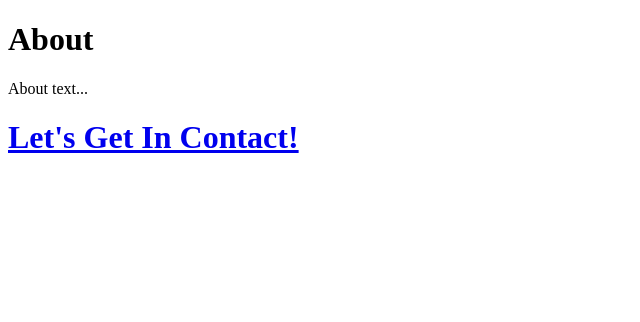
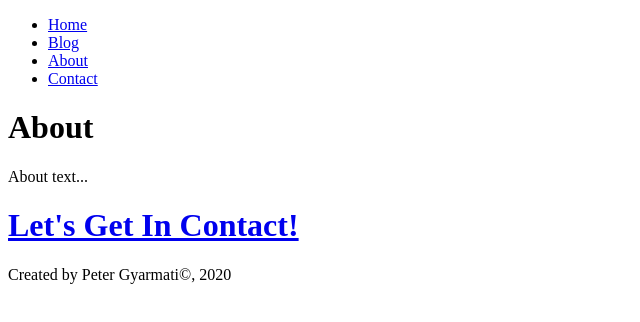
Before and after one commit to peter-gy/gatsby-bootcamp, a Gatsby site: page /about in a window 1280 px wide. Shown: the whole page, without its empty margins (0-640 px from the left). Built offline with nearby package versions, Linux system fonts and the light colour scheme; Gatsby itself is replaced by a stand-in of ours.

Commit message:
shared header and footer added

```diff
--- /dev/null
+++ b/src/components/footer.js
@@ -0,0 +1,11 @@
+import React from "react"
+
+const Footer = () => {
+    return (
+        <footer>
+            <p>Created by Peter Gyarmati©, 2020</p>
+        </footer>
+    );
+};
+
+export default Footer;
--- /dev/null
+++ b/src/components/header.js
@@ -0,0 +1,28 @@
+import React from "react"
+
+import { Link } from "gatsby"
+
+const Header = () => {
+    return (
+        <header>
+            <nav>
+                <ul>
+                    <li>
+                        <Link to="/">Home</Link>
+                    </li>
+                    <li>
+                        <Link to="/blog">Blog</Link>
+                    </li>
+                    <li>
+                        <Link to="/about">About</Link>
+                    </li>
+                    <li>
+                        <Link to="/contact">Contact</Link>
+                    </li>
+                </ul>
+            </nav>
+        </header>
+    );
+};
+
+export default Header;
--- a/src/pages/about.js
+++ b/src/pages/about.js
@@ -1,12 +1,17 @@
 import React from "react"
 import { Link } from "gatsby"
+
+import Footer from "../components/footer"
+import Header from "../components/header"
 
 const AboutPage = () => {
     return (
         <div>
+            <Header/>
             <h1>About</h1>
             <p>About text...</p>
             <h1><Link to="/contact">Let's Get In Contact!</Link></h1>
+            <Footer/>
         </div>
     );
 };
--- a/src/pages/blog.js
+++ b/src/pages/blog.js
@@ -1,10 +1,15 @@
 import React from "react"
+
+import Footer from "../components/footer"
+import Header from "../components/header"
 
 const BlogPage = () => {
     return (
         <div>
+            <Header/>
             <h1>Blog</h1>
             <p>Posts come here soon...</p>
+            <Footer/>
         </div>
     );
 };
--- a/src/pages/contact.js
+++ b/src/pages/contact.js
@@ -1,12 +1,17 @@
 import React from "react"
 import { Link } from "gatsby"
+
+import Footer from '../components/footer'
+import Header from "../components/header"
 
 const ContactPage = () => {
     return (
         <div>
+            <Header/>
             <h1>Contact</h1>
             <p>Contact info...</p>
             <h1><Link to="https://github.com/peter-gy" target="blank">Check Me Out!</Link></h1>
+            <Footer/>
         </div>
     );
 };
--- a/src/pages/index.js
+++ b/src/pages/index.js
@@ -1,12 +1,18 @@
 import React from "react"
 import { Link } from "gatsby"
+
+import Footer from "../components/footer"
+import Header from "../components/header"
+
 
 const IndexPage = () => {
   return (
     <div>
+      <Header/>
       <h1>Hello,</h1>
       <p>I'm Peter, a CS Student, studying in Austria, living in Hungary</p>
       <h2>Need a developer? <Link to="/contact">Contact me.</Link></h2>
+      <Footer/>
     </div>
   );
 };
```
